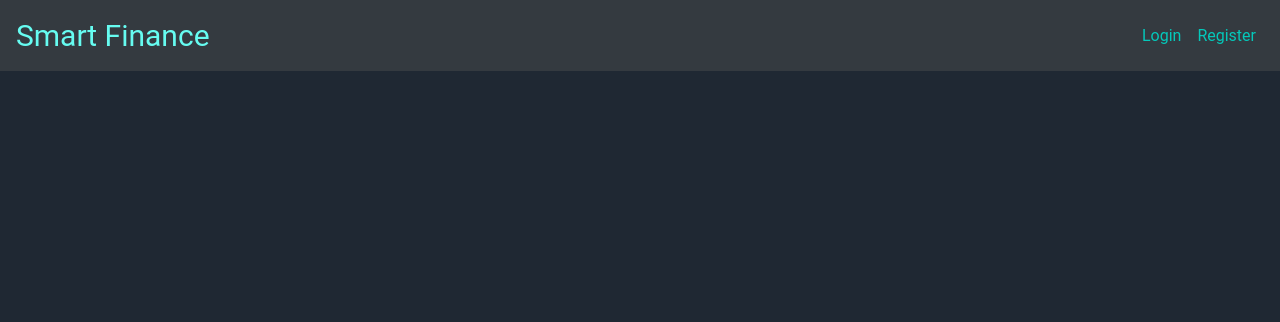
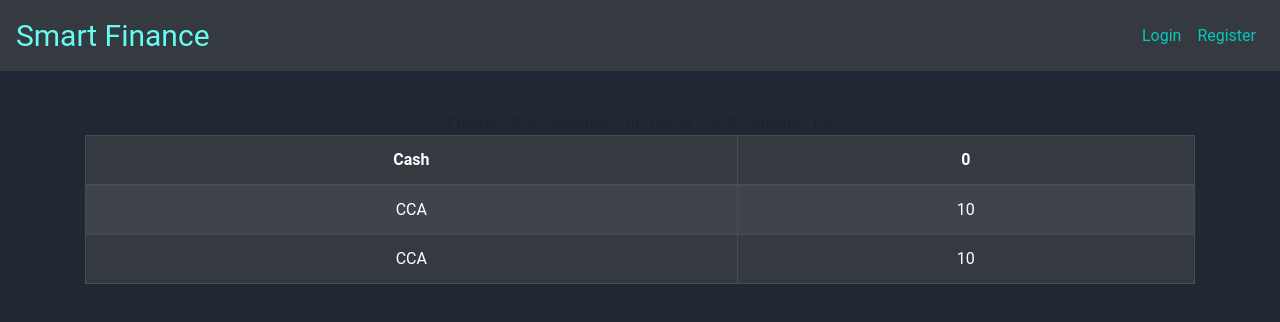
Before and after one commit to junwei26/DevOps_Smart_Finance, a React (Create React App) app in the folder frontend/: page /dashboard in a window 1280 px wide. Shown: the top 322 px of the page. Built offline with nearby package versions, Linux system fonts and the light colour scheme; no server answers.

Commit message:
Initial commit

```diff
--- a/frontend/src/App.js
+++ b/frontend/src/App.js
@@ -9,6 +9,7 @@ import Settings from "./pages/settings";
 import { AuthContext } from "./authcontext";
 import ProtectedRoute from "./components/protectedroute";
 import LandingPage from "./pages/landingpage";
+import Dashboard from "./pages/dashboard";
 
 const App = () => {
   const [isLoggedIn, setLogin] = useState(false);
@@ -20,6 +21,7 @@ const App = () => {
         <Route path="/" exact component={LandingPage} />
         <Route path="/login" exact component={Login} />
         <Route path="/register" exact component={Register} />
+        <Route path="/dashboard" exact component={Dashboard} />
         <ProtectedRoute path="/settings" component={Settings} />
         <ProtectedRoute path="/accounts" component={Accounts} />
       </Switch>
--- /dev/null
+++ b/frontend/src/pages/dashboard/index.js
@@ -0,0 +1,51 @@
+import React, { useState, useEffect } from "react";
+import "./index.scss";
+import accountService from "../../services/accounts";
+import Table from "react-bootstrap/Table";
+import PropTypes from "prop-types";
+
+const AccountList = (props) => {
+  const parsedAccList = props.accountList.map((account) => JSON.parse(account));
+  return (
+    <tbody>
+      {parsedAccList.map((acc) => (
+        <tr key={acc.name}>
+          <td>{acc.name}</td>
+          <td>{acc.amount}</td>
+        </tr>
+      ))}
+    </tbody>
+  );
+};
+
+const Dashboard = () => {
+  const test = { name: "CCA", amount: 10 };
+  const [accounts, setAccounts] = useState([JSON.stringify(test), JSON.stringify(test)]);
+  const [cash, setCash] = useState(0);
+
+  useEffect(() => {
+    accountService.getAccounts().then((response) => {
+      setAccounts(response.data);
+      setCash(accounts.reduce((total, acc) => total + JSON.parse(acc).amount));
+    });
+  }, []);
+
+  return (
+    <div className="container">
+      <div>{accounts}</div>
+      <Table striped bordered hover variant="dark">
+        <thead>
+          <tr>
+            <th>Cash</th>
+            <th>{cash}</th>
+          </tr>
+        </thead>
+        <AccountList accountList={accounts} />
+      </Table>
+    </div>
+  );
+};
+AccountList.propTypes = {
+  accountList: PropTypes.array,
+};
+export default Dashboard;
--- /dev/null
+++ b/frontend/src/pages/dashboard/index.scss
@@ -0,0 +1,11 @@
+@use "../../utils/colors";
+
+.container {
+    text-align: center;
+    margin-top: 40px;
+}
+
+.title {
+    font-size: 30px;
+    color: colors.$aquamarine;
+}
--- /dev/null
+++ b/frontend/src/services/accounts.js
@@ -0,0 +1,8 @@
+import axios from "axios";
+const baseUrl = "http://localhost:3000/api/accounts";
+
+const getAccounts = () => {
+  return axios.get(baseUrl);
+};
+
+export default { getAccounts: getAccounts };
```
Also changed, not shown: 1 other file (tests, documents, lock files or other folders).
